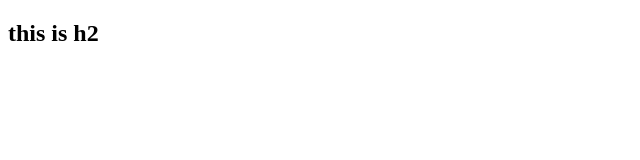
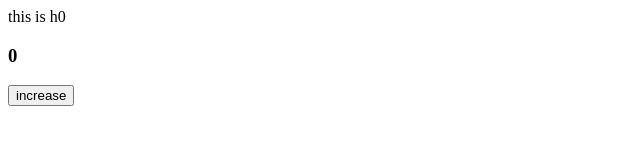
Before and after one commit to rohitprasain/jsDOM, a plain HTML site: page index.html in a window 1280 px wide. Shown: the whole page, without its empty margins (0-640 px from the left). Drawn offline with Linux system fonts and the light colour scheme.

Commit message:
first commit

```diff
--- a/index.html
+++ b/index.html
@@ -9,7 +9,48 @@
 </head>
 
 <body>
-    <h2>this is h2</h2>
+    <div class="para">this is h<span>2</span></div>
+
+    <h3 id="demo">nice hai nice</h3>
+    <!-- <button class="btn" onclick="increase()">increase</button> -->
+
+    <button class="btn">increase</button>
+
+    <script>
+        // const para = document.getElementsByClassName("para")
+
+        // const para = document.getElementById("demo")
+
+        const para = document.querySelector("#demo");
+
+        const sp = document.getElementsByTagName("span")
+
+        const btn = document.querySelector(".btn")
+        const s = sp[0]
+        console.log(sp[0].innerHTML)
+        btn.addEventListener("click", increase)
+        // console.log(para.innerText)
+        // para[0].style.color = 'red'
+
+
+        // const changeColor = (e) => {
+        //     para.style.color = "red"
+        // }
+
+        let length = 0
+        s.innerHTML = length
+        para.innerHTML = length
+        function increase() {
+            length++
+            s.innerHTML = `${length}`
+            para.innerHTML = `${length}`
+        }
+
+
+
+
+    </script>
 </body>
 
+
 </html>
```
